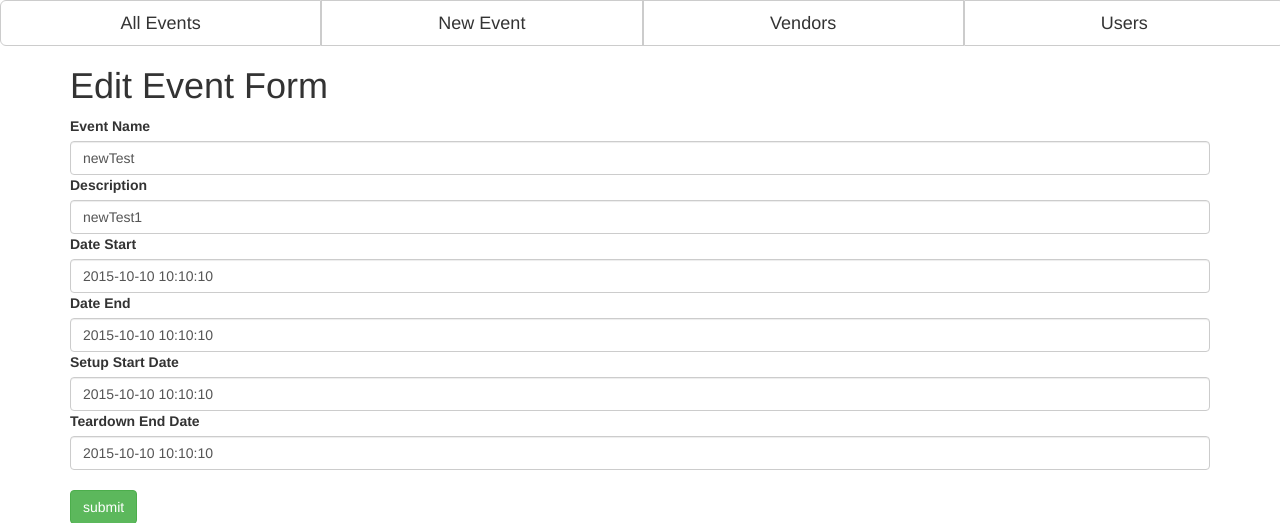
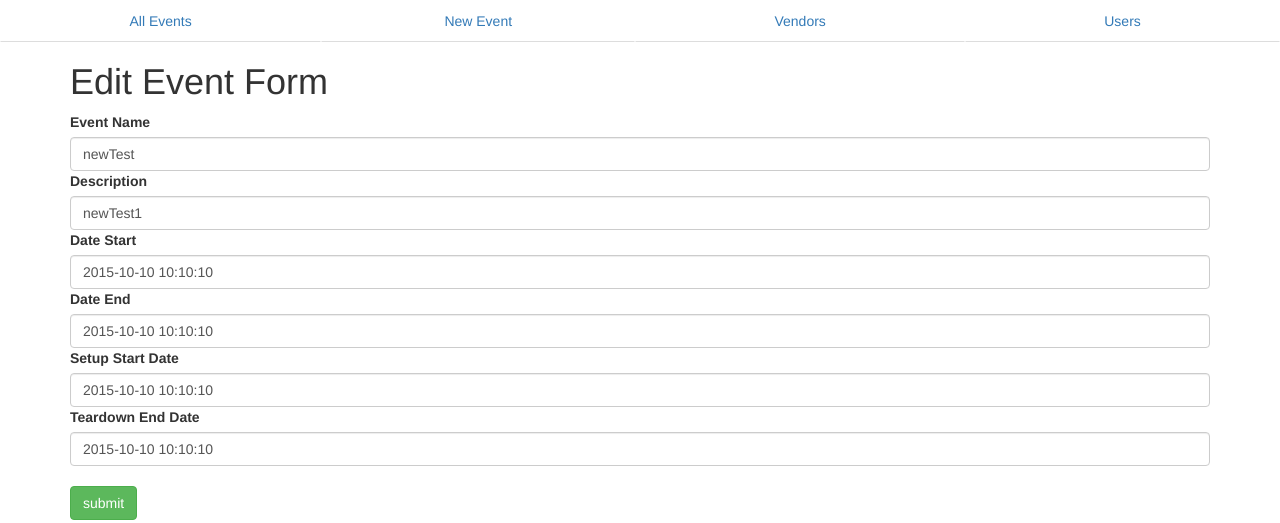
Before and after one commit to abramjstamper/COS343-Project, a Flask app: page /event/1/edit in a window 1280 px wide. Shown: the top 523 px of the page. Run offline with Flask 2, Linux system fonts and the light colour scheme; the visitor is signed in with stand-in values (Sample User, id 1); data comes from the database, SQL or seed files in the repository; some libraries are stand-ins or nearby versions.

Commit message:
New Nav Bar

```diff
--- a/templates/base.html
+++ b/templates/base.html
@@ -9,13 +9,13 @@
     {% endblock %}
 </head>
 <body>
-    <div class="btn-toolbar" role="toolbar">
-        <div class="btn-group btn-group-lg btn-group-justified" role="btn-group">
-            <a class="btn btn-default" href="/event" role="button">All Events</a>
-            <a class="btn btn-default " href="/event/new" role="button">New Event</a>
-            <a class="btn btn-default " href="/vendor" role="button">Vendors</a>
-            <a class="btn btn-default " href="/user" role="button">Users</a>
-        </div>
+    <div>
+        <ul class="nav nav-tabs nav-justified">
+            <li role="presentation" ><a href="/event" role="button">All Events</a></li>
+            <li role="presentation" ><a href="/event/new" role="button">New Event</a></li>
+            <li role="presentation" ><a href="/vendor" role="button">Vendors</a></li>
+            <li role="presentation" ><a href="/user" role="button">Users</a></li>
+        </ul>
     </div>
 
     <div class="container">
```
